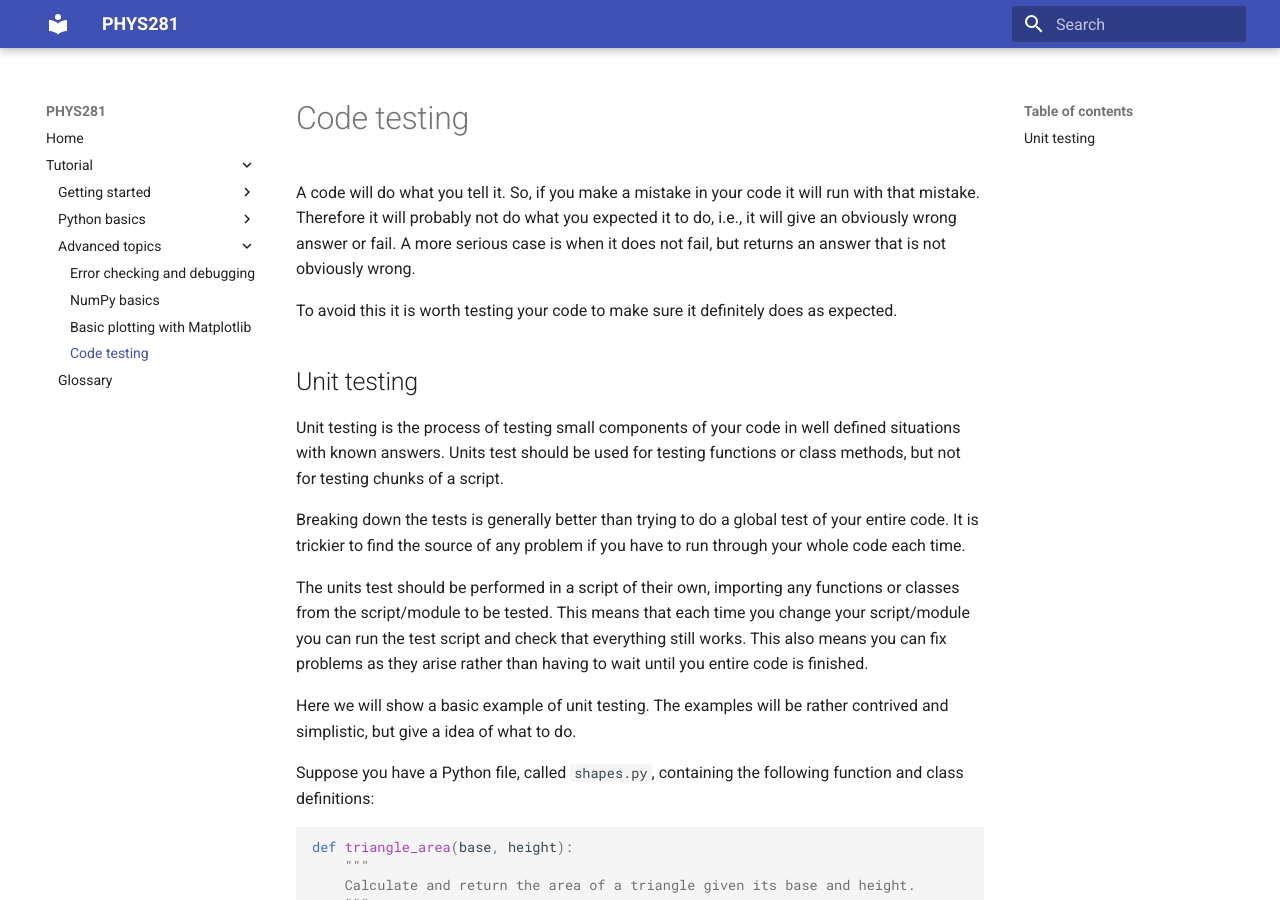
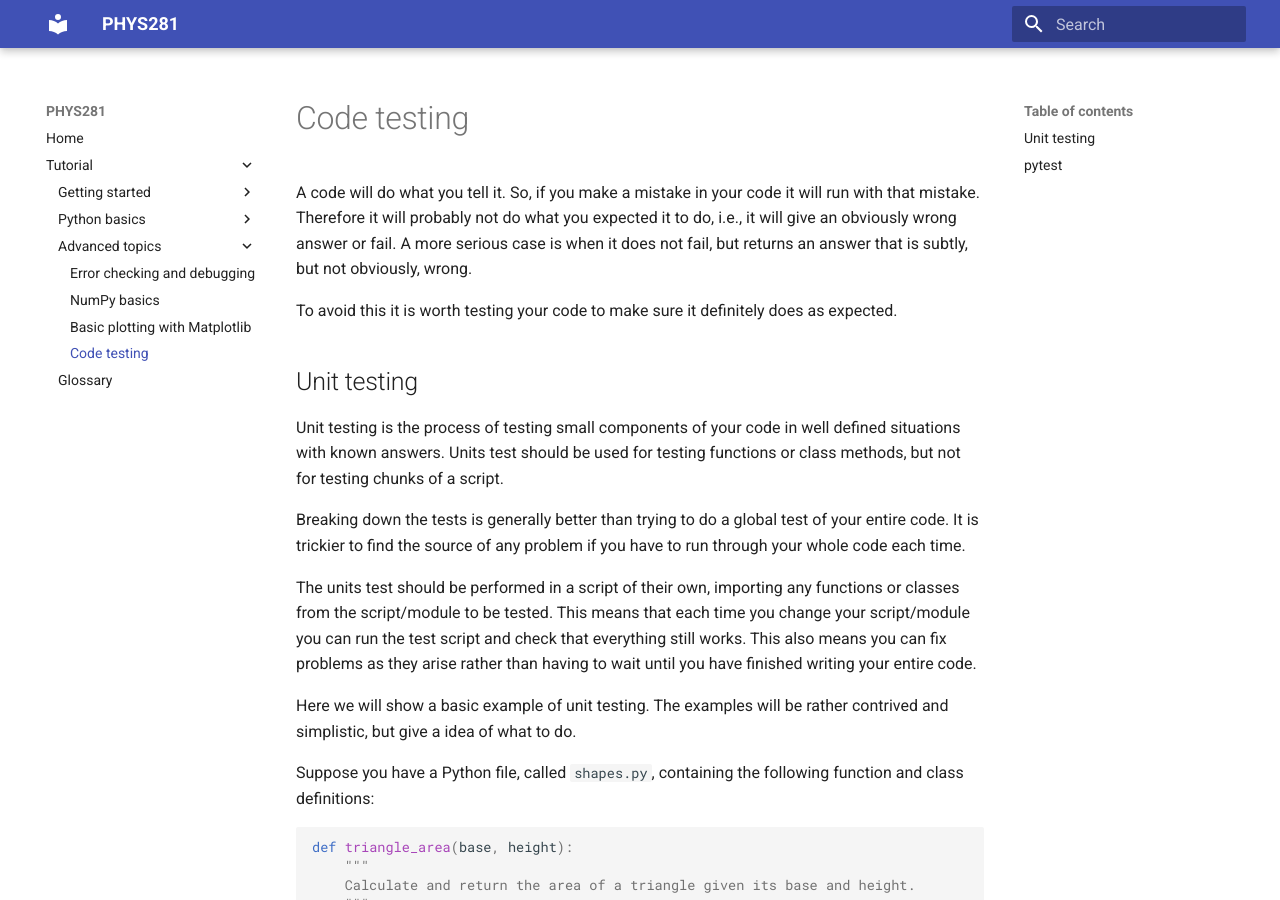
Before and after one commit to ndd21/PHYS281, an MkDocs documentation site: the page built from docs/demo-unit-tests.md, in a window 1280 px wide and 900 px high. Built offline with MkDocs 1.6.1 and Material for MkDocs 9.7.7, drawn with Linux system fonts in a browser that asks for light colours; some of the changed text lies outside the part shown.

```diff
--- a/docs/demo-unit-tests.md
+++ b/docs/demo-unit-tests.md
@@ -3,7 +3,7 @@
 A code will do what you tell it. So, if you make a mistake in your code it will run with that
 mistake. Therefore it will probably not do what you expected it to do, i.e., it will give an
 obviously wrong answer or fail. A more serious case is when it does not fail, but returns an answer
-that is not obviously wrong.
+that is subtly, but not obviously, wrong.
 
 To avoid this it is worth testing your code to make sure it definitely does as expected.
 
@@ -18,7 +18,7 @@
 
 The units test should be performed in a script of their own, importing any functions or classes from
 the script/module to be tested. This means that each time you change your script/module you can run
-the test script and check that everything still works. This also means you can fix problems as they arise rather than having to wait until you entire code is finished.
+the test script and check that everything still works. This also means you can fix problems as they arise rather than having to wait until you have finished writing your entire code.
 
 Here we will show a basic example of unit testing. The examples will be rather contrived and simplistic, but give a idea of what to do.
 
```
Also changed, not shown: other parts of docs/demo-unit-tests.md (+8 -6 lines), docs/demo-classes.md (+5 -0 lines).
